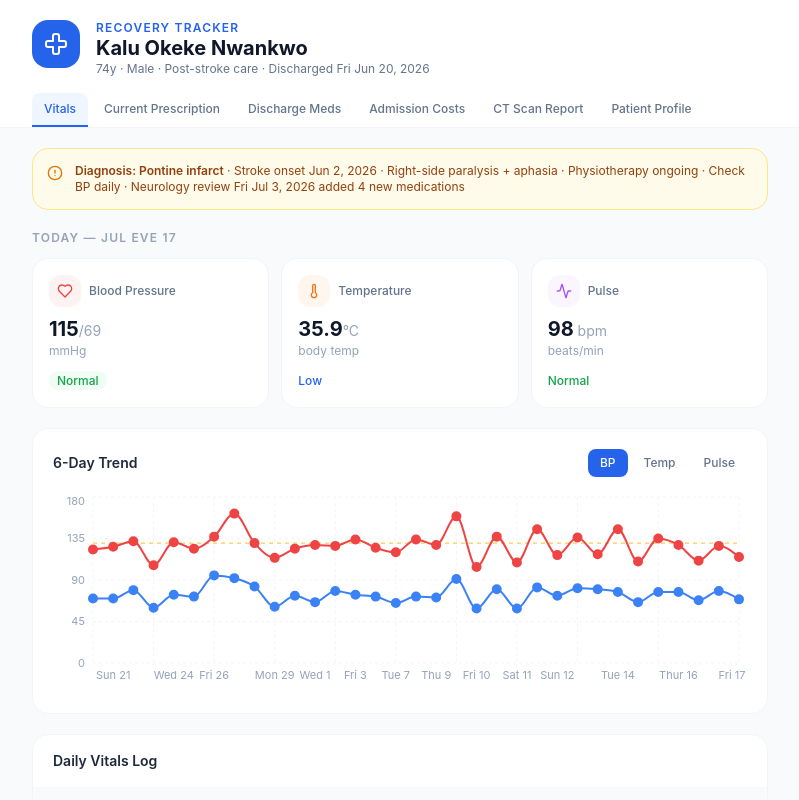
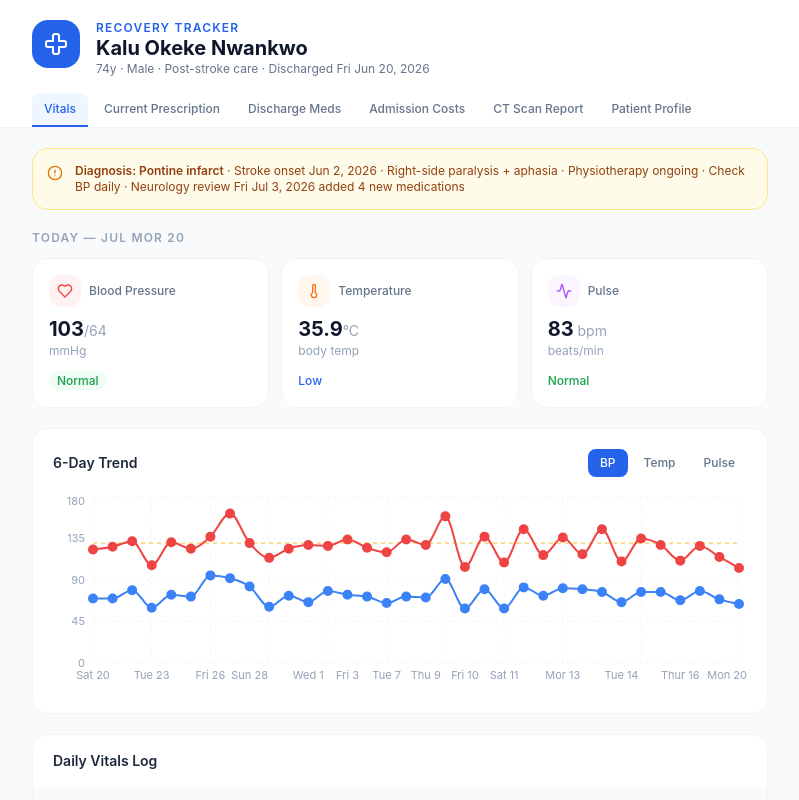
Before and after one commit to kbn4191/kalu-health-tracker, a Next.js app: page / in a window 1280 px wide. Shown: the top 800 px of the page, without its empty margins (240-1039 px from the left). Built offline with nearby package versions, Linux system fonts and the light colour scheme.

Commit message:
Jul Mor 20

```diff
--- a/app/page.tsx
+++ b/app/page.tsx
@@ -169,6 +169,14 @@ const vitals = [
     sys: 115,
     dia: 69,
     pulse: 98,
+  },
+  {
+    day: "Mon 20",
+    date: "Jul Mor 20",
+    temp: 35.9,
+    sys: 103,
+    dia: 64,
+    pulse: 83,
   },
 ];
 
```
